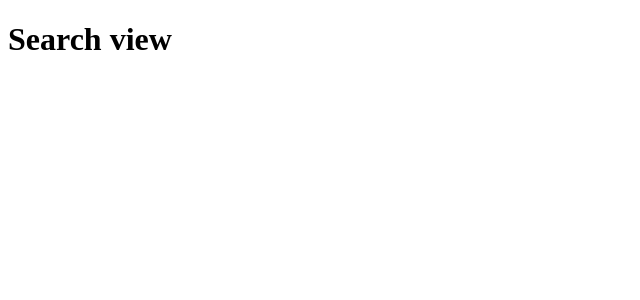
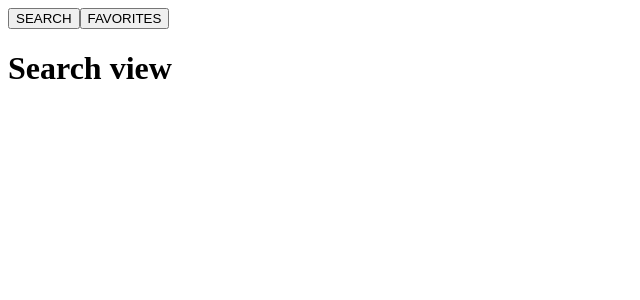
Before and after one commit to bencapp/group-giphy-saga-project, a React (Create React App) app: page / in a window 1280 px wide. Shown: the top 300 px of the page, without its empty margins (0-640 px from the left). Built offline with nearby package versions, Linux system fonts and the light colour scheme.

Commit message:
nav bar functioning

```diff
--- a/src/components/App/App.js
+++ b/src/components/App/App.js
@@ -2,10 +2,12 @@ import React from "react";
 import { HashRouter as Router, Route, Link } from "react-router-dom";
 import FavoritesView from "../FavoritesView/FavoritesView";
 import SearchView from "../SearchView/SearchView";
+import NavBar from "../NavBar/NavBar";
 
 function App(props) {
   return (
     <Router>
+      <NavBar />
       <Route exact path="/">
         <SearchView />
       </Route>
--- /dev/null
+++ b/src/components/NavBar/NavBar.jsx
@@ -0,0 +1,24 @@
+import { useHistory } from "react-router-dom";
+
+function NavBar() {
+  const history = useHistory();
+
+  const toggleView = (path) => {
+    history.push(path);
+  };
+  return (
+    <div>
+      <button onClick={(event) => toggleView(event.target.value)} value="/">
+        SEARCH
+      </button>
+      <button
+        onClick={(event) => toggleView(event.target.value)}
+        value="/favorites"
+      >
+        FAVORITES
+      </button>
+    </div>
+  );
+}
+
+export default NavBar;
```
